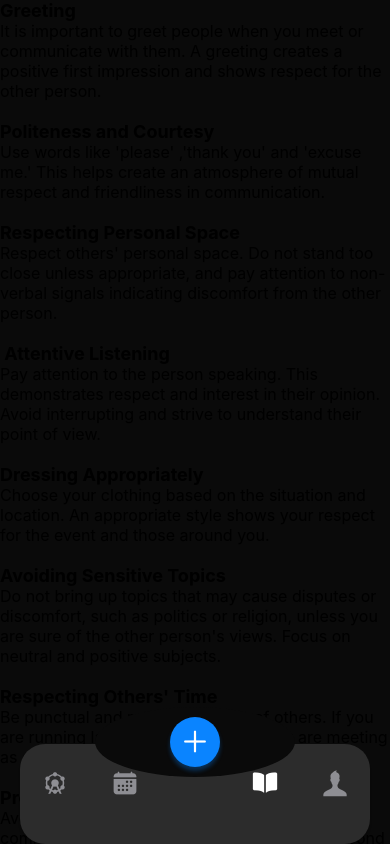
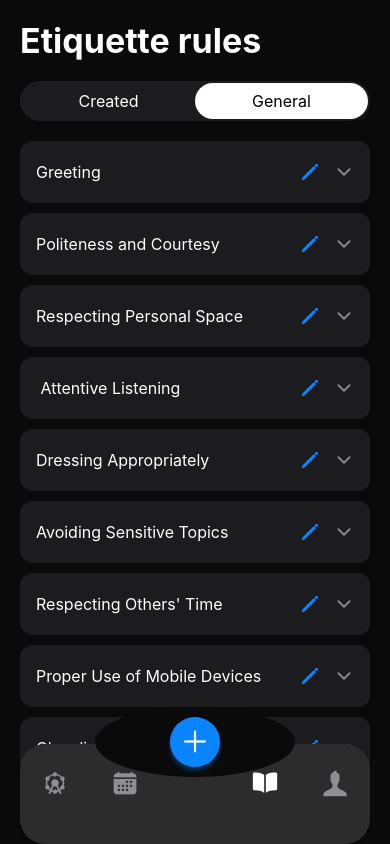
Before and after one commit to Vachek-hooves/Aristocrat, a React Native app: screen /TabRulesScreen in a window 390 px wide. Built offline with nearby package versions, Linux system fonts and the light colour scheme.

Commit message:
render existed rules

```diff
--- a/AppScreen/TabScreen/TabRulesScreen.js
+++ b/AppScreen/TabScreen/TabRulesScreen.js
@@ -1,31 +1,163 @@
-import {StyleSheet, Text, View} from 'react-native';
+import React, { useState } from 'react';
+import { StyleSheet, Text, View, TouchableOpacity, ScrollView } from 'react-native';
 import TabLayout from '../../components/layout/TabLayout';
-import {useAppContext} from '../../appStore/context';
+import { useAppContext } from '../../appStore/context';
+import Icon from 'react-native-vector-icons/Ionicons';
+
 const TabRulesScreen = () => {
-  const {etiquetteRules} = useAppContext();
-  console.log('Etiquette Rules:', etiquetteRules);
+  const { etiquetteRules } = useAppContext();
+  const [activeTab, setActiveTab] = useState('General'); // 'General' or 'Created'
+  const [expandedRuleId, setExpandedRuleId] = useState(null);
 
-  return <TabLayout>
-    {etiquetteRules.map(rule => (
-      <View key={rule.id} style={styles.ruleContainer}>
-        <Text style={styles.ruleTitle}>{rule.title}</Text>
-        <Text style={styles.ruleText}>{rule.rule}</Text>
+  const toggleRule = (id) => {
+    setExpandedRuleId(expandedRuleId === id ? null : id);
+  };
+
+  const RuleItem = ({ rule }) => {
+    const isExpanded = expandedRuleId === rule.id;
+
+    return (
+      <View style={styles.ruleItem}>
+        <TouchableOpacity
+          style={styles.ruleHeader}
+          onPress={() => toggleRule(rule.id)}
+        >
+          <Text style={styles.ruleTitle}>{rule.title}</Text>
+          <View style={styles.ruleActions}>
+            <TouchableOpacity style={styles.editButton}>
+              <Icon name="pencil" size={20} color="#0A84FF" />
+            </TouchableOpacity>
+            <Icon
+              name={isExpanded ? "chevron-up" : "chevron-down"}
+              size={20}
+              color="#8E8E93"
+            />
+          </View>
+        </TouchableOpacity>
+
+        {isExpanded && (
+          <Text style={styles.ruleContent}>
+            {rule.rule}
+          </Text>
+        )}
       </View>
-    ))}
-  </TabLayout>;
+    );
+  };
+
+  return (
+    <TabLayout>
+      <View style={styles.container}>
+        <Text style={styles.title}>Etiquette rules</Text>
+
+        {/* Tab Switcher */}
+        <View style={styles.tabContainer}>
+          <TouchableOpacity
+            style={[
+              styles.tab,
+              activeTab === 'Created' && styles.activeTab
+            ]}
+            onPress={() => setActiveTab('Created')}
+          >
+            <Text style={[
+              styles.tabText,
+              activeTab === 'Created' && styles.activeTabText
+            ]}>Created</Text>
+          </TouchableOpacity>
+
+          <TouchableOpacity
+            style={[
+              styles.tab,
+              activeTab === 'General' && styles.activeTab
+            ]}
+            onPress={() => setActiveTab('General')}
+          >
+            <Text style={[
+              styles.tabText,
+              activeTab === 'General' && styles.activeTabText
+            ]}>General</Text>
+          </TouchableOpacity>
+        </View>
+
+        {/* Rules List */}
+        <ScrollView style={styles.rulesList}>
+          {etiquetteRules.map(rule => (
+            <RuleItem key={rule.id} rule={rule} />
+          ))}
+        </ScrollView>
+      </View>
+    </TabLayout>
+  );
 };
 
-export default TabRulesScreen;
-
 const styles = StyleSheet.create({
-  ruleContainer: {
+  container: {
+    flex: 1,
+    padding: 20,
+  },
+  title: {
+    fontSize: 34,
+    fontWeight: 'bold',
+    color: '#FFFFFF',
     marginBottom: 20,
   },
-  ruleTitle: {
-    fontSize: 18,
-    fontWeight: 'bold',
+  tabContainer: {
+    flexDirection: 'row',
+    backgroundColor: '#1C1C1E',
+    borderRadius: 20,
+    padding: 2,
+    marginBottom: 20,
   },
-  ruleText: {
+  tab: {
+    flex: 1,
+    paddingVertical: 8,
+    alignItems: 'center',
+    borderRadius: 18,
+  },
+  activeTab: {
+    backgroundColor: '#FFFFFF',
+  },
+  tabText: {
+    color: '#FFFFFF',
     fontSize: 16,
   },
+  activeTabText: {
+    color: '#000000',
+  },
+  rulesList: {
+    flex: 1,
+  },
+  ruleItem: {
+    backgroundColor: '#1C1C1E',
+    borderRadius: 12,
+    marginBottom: 10,
+    overflow: 'hidden',
+  },
+  ruleHeader: {
+    flexDirection: 'row',
+    justifyContent: 'space-between',
+    alignItems: 'center',
+    padding: 16,
+  },
+  ruleTitle: {
+    color: '#FFFFFF',
+    fontSize: 16,
+    flex: 1,
+  },
+  ruleActions: {
+    flexDirection: 'row',
+    alignItems: 'center',
+    gap: 10,
+  },
+  editButton: {
+    padding: 4,
+  },
+  ruleContent: {
+    color: '#FFFFFF',
+    fontSize: 14,
+    paddingHorizontal: 16,
+    paddingBottom: 16,
+    lineHeight: 20,
+  },
 });
+
+export default TabRulesScreen;
--- a/appStore/context.js
+++ b/appStore/context.js
@@ -24,10 +24,8 @@ export const Provider = ({children}) => {
       setAllEvents(events);
       try {
         const loadedRules = await loadEtiquetteRules();
-
         if (loadedRules.length === 0) {
           const initialRules = await initEtiquetteRules();
-
           setEtiquetteRules(initialRules);
         } else {
           setEtiquetteRules(loadedRules);
```
